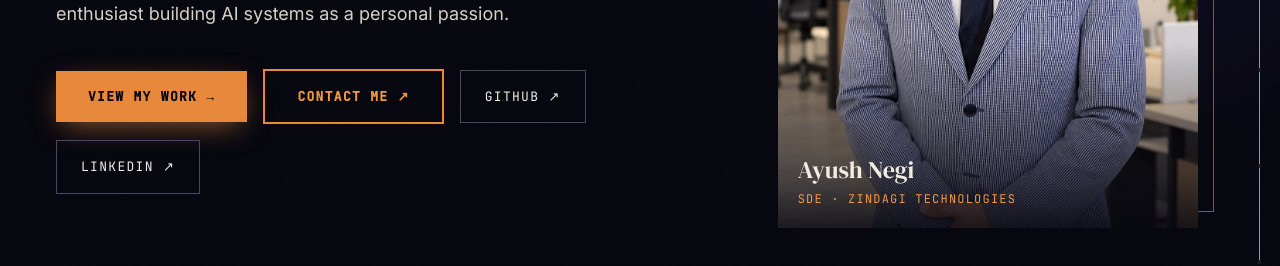
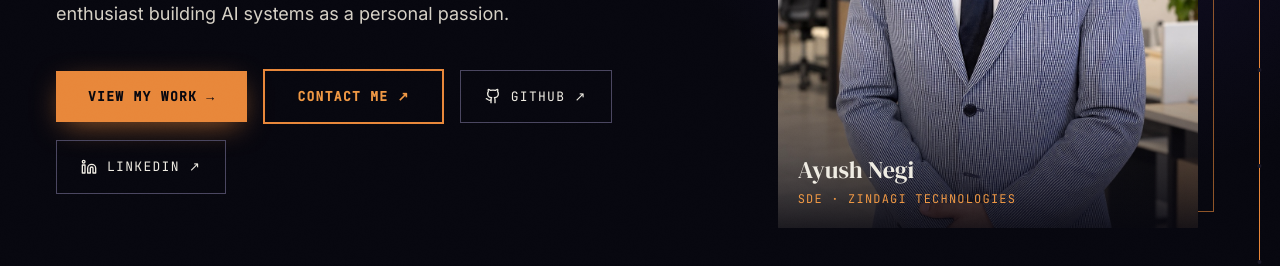
Before and after one commit to ayush-1530/ayush-sde-portfolio, a React (Vite) app in the folder frontend/: page / in a window 1280 px wide. Shown: the part 476-742 px from the top of the page. Built offline with nearby package versions, Linux system fonts and the light colour scheme.

Commit message:
l and git updated

```diff
--- a/frontend/src/components/sections/Contact.tsx
+++ b/frontend/src/components/sections/Contact.tsx
@@ -7,18 +7,6 @@ const links = [
     value: "ayushnegiuk@gmail.com",
     href: "mailto:ayushnegiuk@gmail.com",
     copy: true,
-  },
-  {
-    label: "GITHUB",
-    value: "github.com/ayush-1530",
-    href: "https://github.com/ayush-1530",
-    copy: false,
-  },
-  {
-    label: "LINKEDIN",
-    value: "linkedin.com/in/ayush-negi-15oct",
-    href: "https://www.linkedin.com/in/ayush-negi-15oct/",
-    copy: false,
   },
   {
     label: "PHONE",
--- a/frontend/src/components/sections/Hero.tsx
+++ b/frontend/src/components/sections/Hero.tsx
@@ -1,4 +1,5 @@
 import { motion } from "framer-motion";
+import { Github, Linkedin } from "lucide-react";
 
 const ease: [number, number, number, number] = [0.16, 1, 0.3, 1];
 const stats = [
@@ -131,8 +132,9 @@ function Hero() {
               target="_blank"
               rel="noopener noreferrer"
               style={{ fontFamily: "var(--font-mono)" }}
-              className="border border-[#4A4660] text-[#EFECE3] hover:border-[#E8873A] hover:text-[#F09844] text-[13px] tracking-widest px-6 py-4 transition-colors no-underline"
+              className="inline-flex items-center justify-center gap-2.5 border border-[#4A4660] text-[#EFECE3] hover:border-[#E8873A] hover:text-[#F09844] text-[13px] tracking-widest px-6 py-4 transition-colors no-underline"
             >
+              <Github className="w-4 h-4 shrink-0" aria-hidden="true" />
               GITHUB ↗
             </a>
             <a
@@ -140,8 +142,9 @@ function Hero() {
               target="_blank"
               rel="noopener noreferrer"
               style={{ fontFamily: "var(--font-mono)" }}
-              className="border border-[#4A4660] text-[#EFECE3] hover:border-[#E8873A] hover:text-[#F09844] text-[13px] tracking-widest px-6 py-4 transition-colors no-underline"
+              className="inline-flex items-center justify-center gap-2.5 border border-[#4A4660] text-[#EFECE3] hover:border-[#E8873A] hover:text-[#F09844] text-[13px] tracking-widest px-6 py-4 transition-colors no-underline"
             >
+              <Linkedin className="w-4 h-4 shrink-0" aria-hidden="true" />
               LINKEDIN ↗
             </a>
           </motion.div>
```
